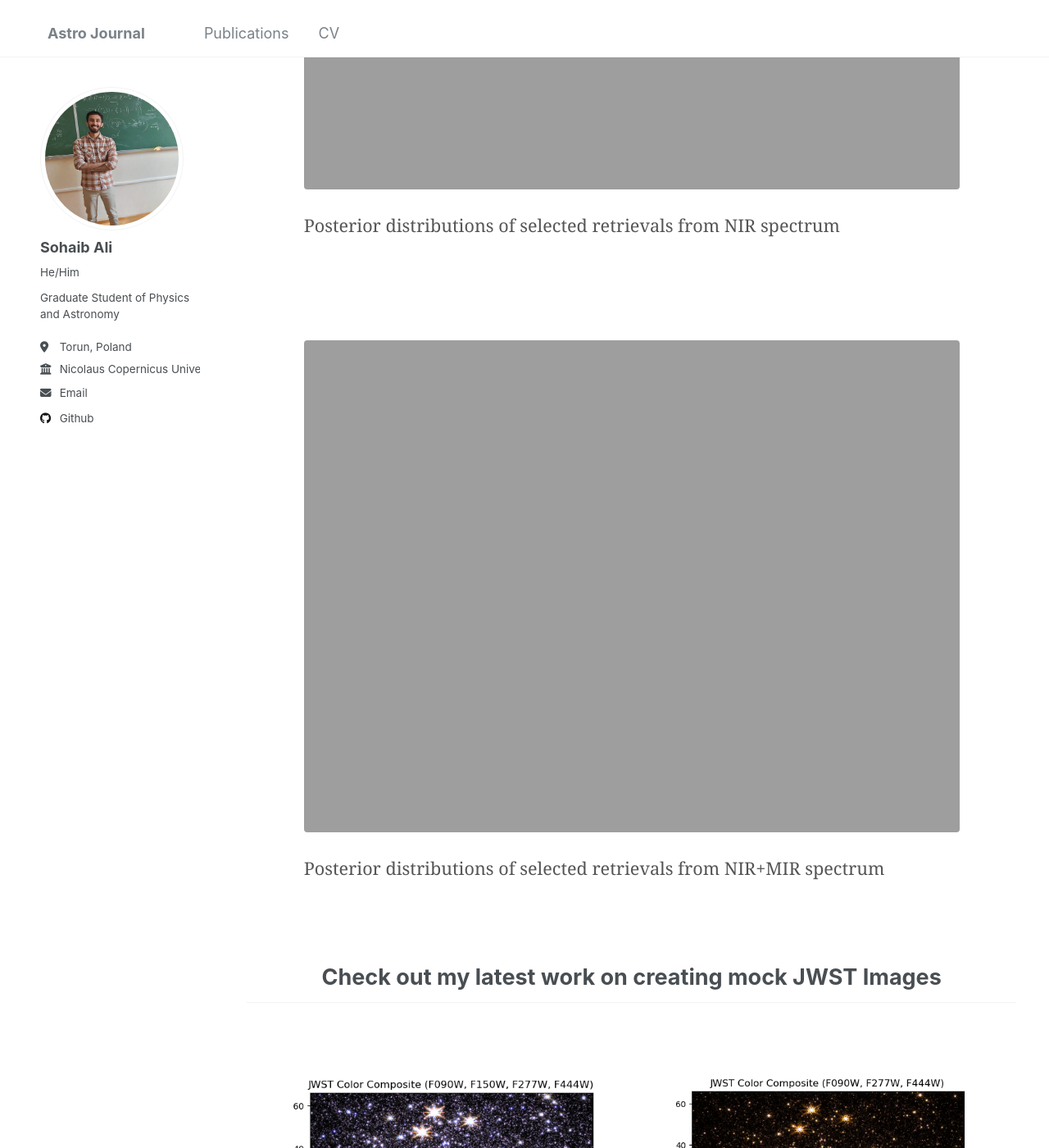
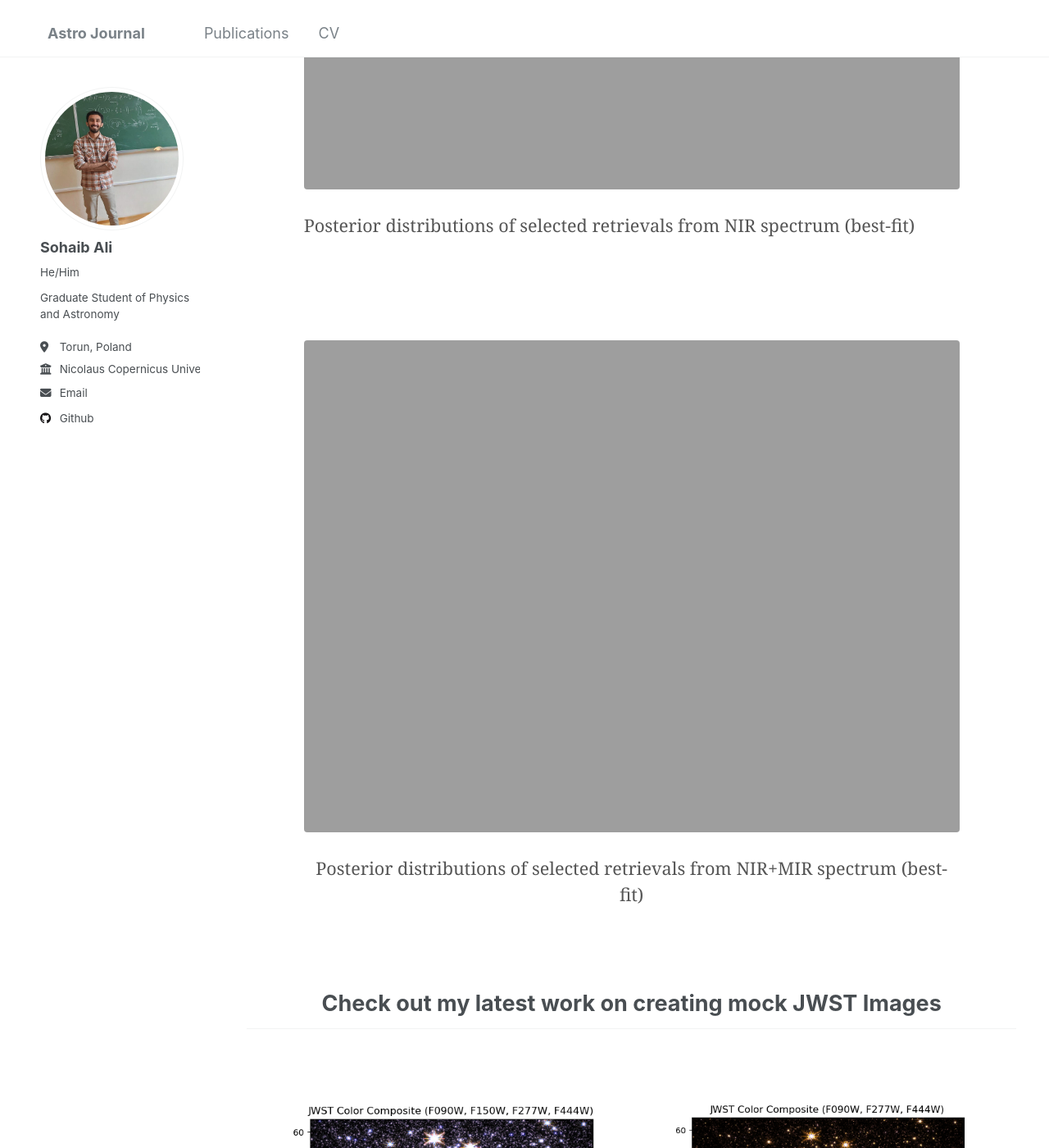
Before and after one commit to nebula-navigator/nebula-navigator.github.io, a Jekyll site: the page built from _pages/about.md, in a window 1280 px wide and 1400 px high, scrolled down 2410 px. Shown: the whole window at 82% size. Built offline with Jekyll 4.4.1, drawn with Linux system fonts in a browser that asks for light colours.

Commit message:
Update about.md

```diff
--- a/_pages/about.md
+++ b/_pages/about.md
@@ -39,7 +39,7 @@ characterize Earth-like planets, and I look forward to contributing to this fron
     <figure style="text-align: center; max-width: 800px; width: 100%;">
         <img src="./images/corner_NIR_(iteration1).png" alt="Additional Plot or Visualization" style="width: 100%; height: auto;"/>
         <figcaption style="margin-top: 10px; font-size: 1.2em; text-align: center; color: #555;">
-            Posterior distributions of selected retrievals from NIR spectrum
+            Posterior distributions of selected retrievals from NIR spectrum (best-fit)
         </figcaption>
     </figure>
 </div>
@@ -48,7 +48,7 @@ characterize Earth-like planets, and I look forward to contributing to this fron
     <figure style="text-align: center; max-width: 800px; width: 100%;">
         <img src="./images/corner_NIRplusMIR_(iteration4).png" alt="Additional Plot or Visualization" style="width: 100%; height: auto;"/>
         <figcaption style="margin-top: 10px; font-size: 1.2em; text-align: center; color: #555;">
-            Posterior distributions of selected retrievals from NIR+MIR spectrum
+            Posterior distributions of selected retrievals from NIR+MIR spectrum (best-fit)
         </figcaption>
     </figure>
 </div>
```
